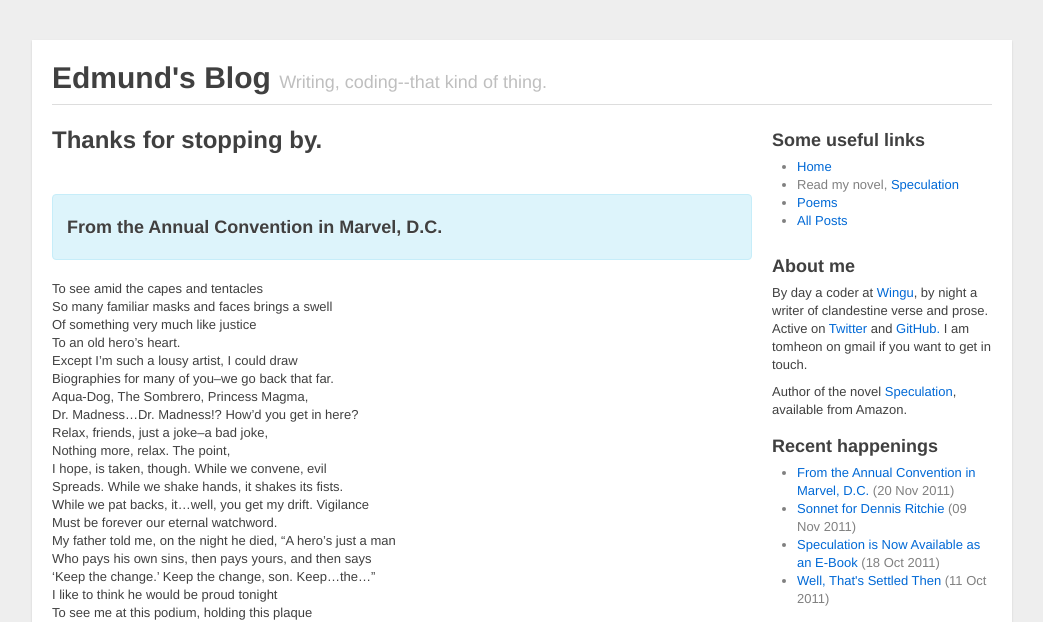
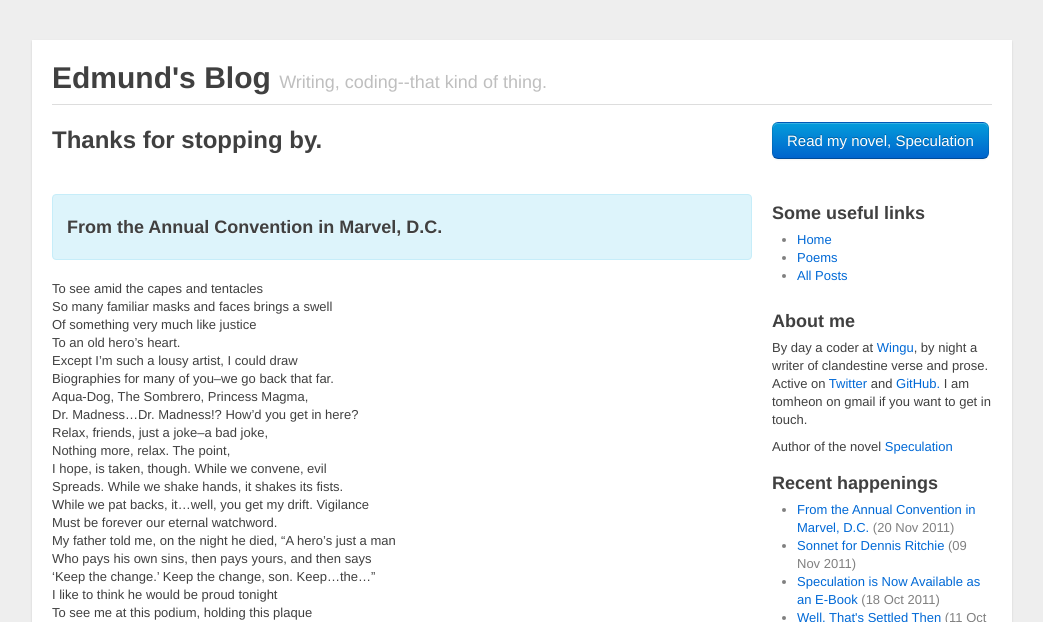
Before and after one commit to gbelote/tomheon.github.com, a Jekyll site: the page built from index.html, in a window 1280 px wide and 900 px high, cut to the strip 0-622 px from the top of the window. Shown: the whole strip, without its empty margins (118-1161 px from the left). Built offline with Jekyll 4.4.1, drawn with Linux system fonts in a browser that asks for light colours.

Commit message:
Move the novel CTA up and make it more prominent.

```diff
--- a/_layouts/default.html
+++ b/_layouts/default.html
@@ -81,17 +81,20 @@
 	    {{ content }}
           </div>
           <div class="span4">
+	    <a class="btn large primary" href="http://amzn.to/o9Ixvk">Read my novel, Speculation</a>
+	    <br />
+	    <br />
+	    <br />
 	    <h3>Some useful links</h3>
 	    <ul>
 	    <li><a href="/">Home</a></li>
-	    <li>Read my novel, <a href="http://amzn.to/o9Ixvk">Speculation</a></li>
 	    <li><a href="/poems.html">Poems</a></li>
 	    <li><a href="/all.html">All Posts</a></li>
 	    </ul>
 	    <h3>About me</h3>
 	    <p>By day a coder at <a href="http://www.wingu.com">Wingu</a>, by night a writer of clandestine verse and prose. Active on <a href="http://twitter.com/tomheon">Twitter</a> and <a href="https://github.com/tomheon">GitHub.</a>  I am tomheon on gmail if you want
 to get in touch.</p>
-	    <p>Author of the novel <a href="http://amzn.to/o9Ixvk">Speculation</a>, available from Amazon.</p>
+	    <p>Author of the novel <a href="http://amzn.to/o9Ixvk">Speculation</a></p>
             <h3>Recent happenings</h3>
 	    <ul>
 	    {% for post in site.posts limit:4 %}
```
